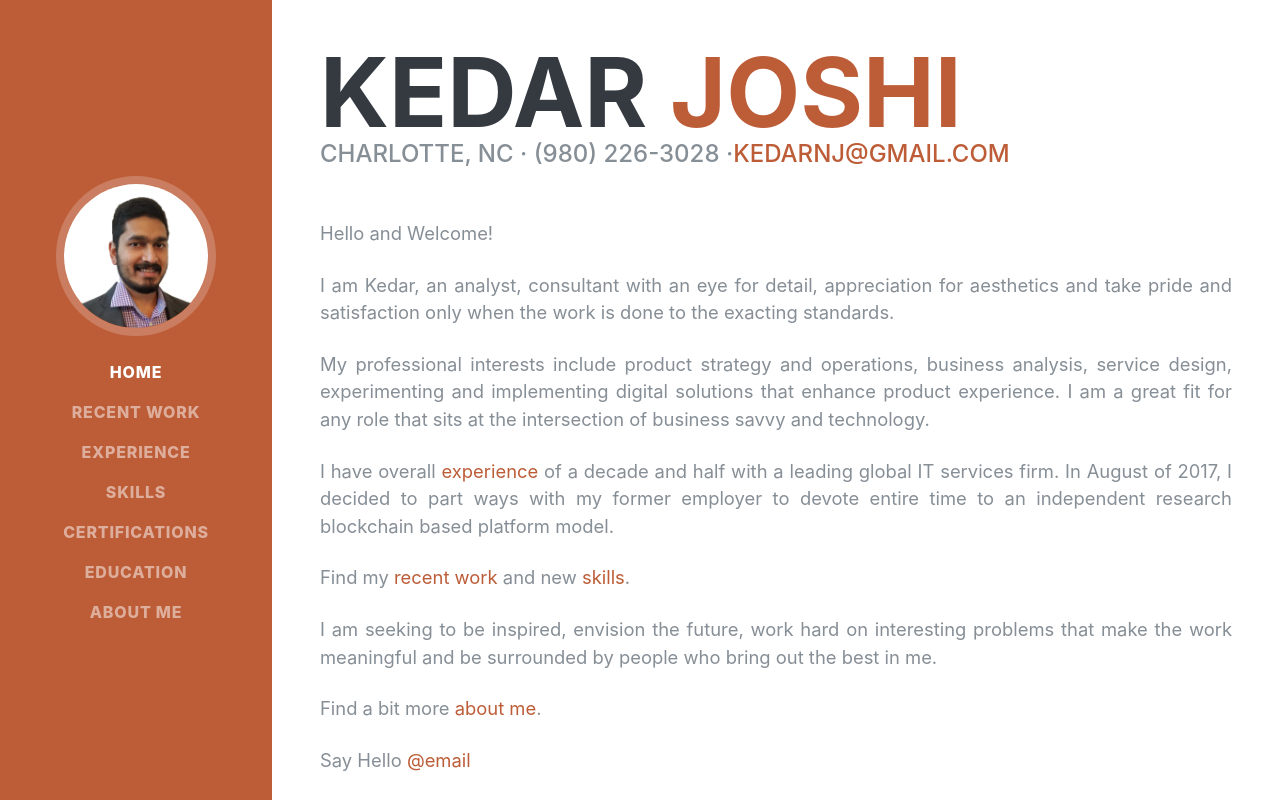
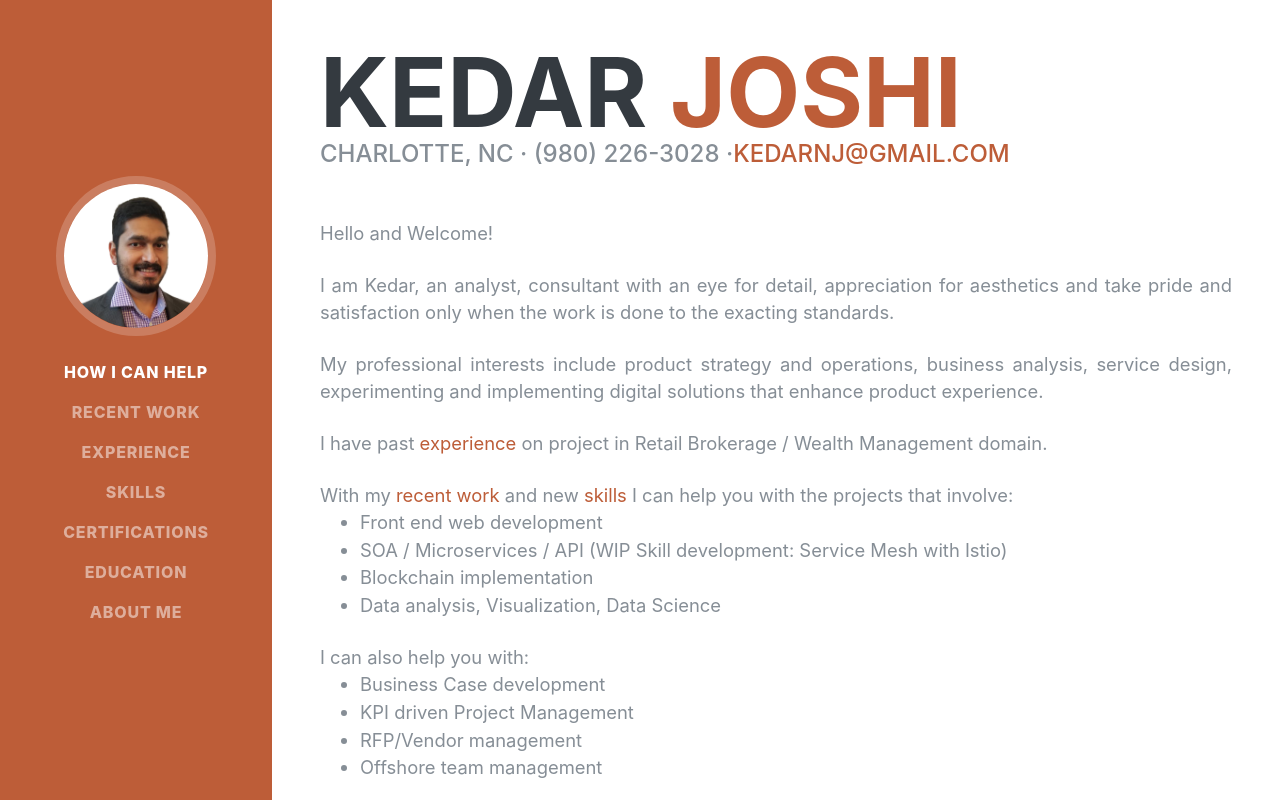
Before and after one commit to KedarJo/profile, a React (Create React App) app: page / in a window 1280 px wide. Shown: the top 800 px of the page. Built offline with nearby package versions, Linux system fonts and the light colour scheme; a web font is replaced by a local one.

Commit message:
consemtic

```diff
--- a/src/App.js
+++ b/src/App.js
@@ -44,7 +44,7 @@ class App extends Component {
                 <ul className="navbar-nav mr-auto">
 
                   <li className="nav-item">
-                    <NavLink to={process.env.PUBLIC_URL + '/'} className='nav-link' onClick = {() => {document.getElementByClassName('navbar-collapse').collapse('hide')}}>Home</NavLink>
+                    <NavLink to={process.env.PUBLIC_URL + '/'} className='nav-link' onClick = {() => {document.getElementByClassName('navbar-collapse').collapse('hide')}}>How I can help</NavLink>
                   </li>
                   <li className="nav-item">
                     <NavLink to={process.env.PUBLIC_URL + '/Portfolio'} className='nav-link' onClick = {() => {document.getElementByClassName('navbar-collapse').collapse('hide')}}>Recent Work</NavLink>
--- a/src/components/Experience.js
+++ b/src/components/Experience.js
@@ -10,7 +10,7 @@ function Experience() {
           <div className="resume-content mr-auto">
             <h3 className="mb-0">Independent, Blockchain & Data Science</h3>
             <div className="subheading mb-3">Independent</div>
-            <p>Developed skills in emerging tech such as Data Science and Blockchain with training in number of foundational subjects. <br /><br />Pursued independent research and projects. Find my <a href={process.env.PUBLIC_URL + '/Portfolio'}>recent work</a> and new <a href={process.env.PUBLIC_URL + '/Skills'}>skills</a>.</p>
+            <p>After working for over a decade and half with a leading global IT services firm. In August of 2017, I decided to part ways with my former employer to devote entire time to an independent research blockchain based platform model. Since then I have developed skills in emerging tech such as Data Science and Blockchain with training in number of foundational subjects. <br /><br />Pursued independent research and projects. Find my <a href={process.env.PUBLIC_URL + '/Portfolio'}>recent work</a> and new <a href={process.env.PUBLIC_URL + '/Skills'}>skills</a>.</p>
           </div>
           <div className="resume-date text-md-right">
             <span className="text-primary">Sep 2017 - Present</span>
--- a/src/components/Home.js
+++ b/src/components/Home.js
@@ -14,10 +14,25 @@ function Home() {
             <div className='text-justify'>
               <p className="lead mb-4">Hello and Welcome! </p>
               <p className="lead mb-4">I am Kedar, an analyst, consultant with an eye for detail, appreciation for aesthetics and take pride and satisfaction only when the work is done to the exacting standards. </p>
-              <p className="lead mb-4">My professional interests include product strategy and operations, business analysis, service design, experimenting and implementing digital solutions that enhance product experience. I am a great fit for any role that sits at the intersection of business savvy and technology.</p>
-              <p className="lead mb-4">I have overall <a href={process.env.PUBLIC_URL + '/Experience'}>experience</a> of a decade and half with a leading global IT services firm. In August of 2017, I decided to part ways with my former employer to devote entire time to an independent research blockchain based platform model. </p>
-              <p className="lead mb-4">Find my <a href={process.env.PUBLIC_URL + '/Portfolio'}>recent work</a> and new <a href={process.env.PUBLIC_URL + '/Skills'}>skills</a>.</p>
-              <p className="lead mb-4">I am seeking to be inspired, envision the future, work hard on interesting problems that make the work meaningful and be surrounded by people who bring out the best in me.</p>
+              <p className="lead mb-4">My professional interests include product strategy and operations, business analysis, service design, experimenting and implementing digital solutions that enhance product experience. </p>
+              <p className="lead mb-4">I have past <a href={process.env.PUBLIC_URL + '/Experience'}>experience</a> on project in Retail Brokerage / Wealth Management domain.</p>
+              <p className="lead mb-4">With my <a href={process.env.PUBLIC_URL + '/Portfolio'}>recent work</a> and new <a href={process.env.PUBLIC_URL + '/Skills'}>skills</a> I can help you with the projects that involve:
+                <ul>
+                  <li>Front end web development</li>
+                  <li>SOA / Microservices / API (WIP Skill development: Service Mesh with Istio)</li>
+                  <li>Blockchain implementation</li>
+                  <li>Data analysis, Visualization, Data Science</li>
+                </ul>
+              </p>
+              <p className="lead mb-4">I can also help you with:
+                <ul>
+                  <li>Business Case development</li>
+                  <li>KPI driven Project Management</li>
+                  <li>RFP/Vendor management</li>
+                  <li>Offshore team management</li>
+                </ul>
+              </p>
+              <p className="lead mb-4">I love learning by being hands on and help teams achieve their goals. I am a great fit for any role that sits at the intersection of business savvy and technology.</p>
               <p className="lead mb-4">Find a bit more <a href={process.env.PUBLIC_URL + '/About'}>about me</a>.</p>
               <p className="lead mb-4">Say Hello <a href="mailto:kedarnj@gmail.com">@email</a> </p>
             </div>
```
Also changed, not shown: 1 other file (tests, documents, lock files or other folders).
